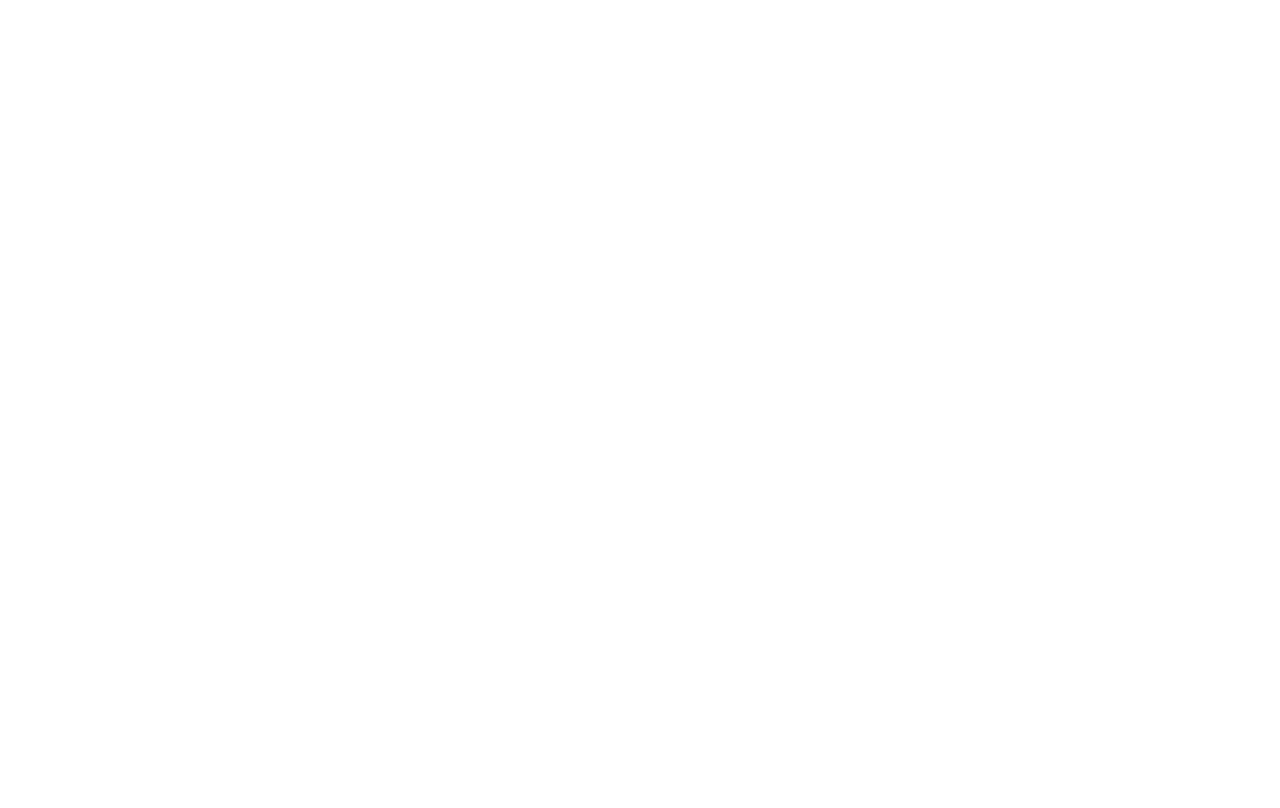
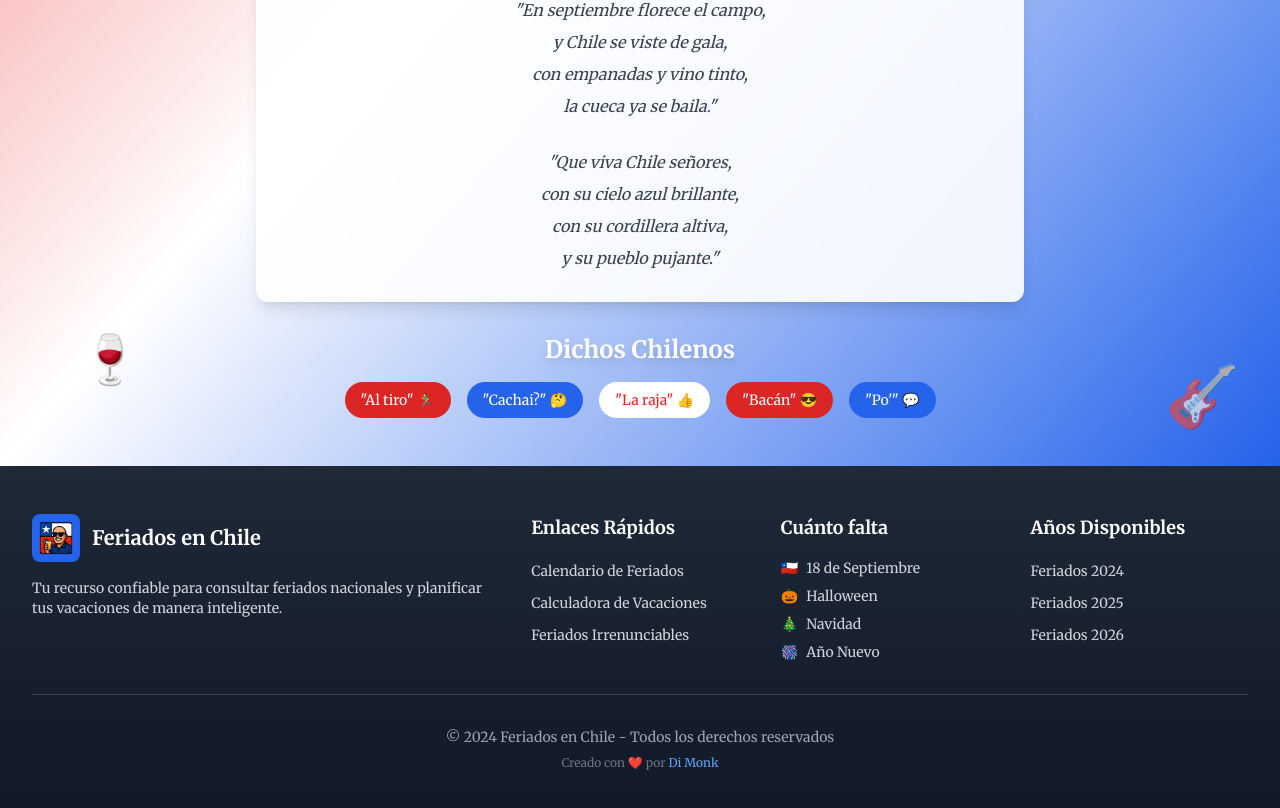
Before and after one commit to Nicolasvegam/tool-feriados-chile, a Next.js app: page /cuanto-falta-18-septiembre in a window 1280 px wide. Before the commit this address had no page. Shown: the part 1102-1910 px from the top of the page. Before the commit the page ends 800 px from the top, so only its background shows below. Built offline with nearby package versions, Linux system fonts and the light colour scheme.

Commit message:
feat(layout): update countdown links and add new event pages

```diff
--- a/app/layout.tsx
+++ b/app/layout.tsx
@@ -128,16 +128,16 @@
                                         <span>⏰</span> Cuánto falta
                                     </button>
                                     <div className="absolute right-0 mt-2 w-48 bg-white rounded-lg shadow-xl opacity-0 invisible group-hover:opacity-100 group-hover:visible transition-all duration-200 z-50">
-                                        <a href="/contador-18-septiembre" className="block px-4 py-3 text-gray-700 hover:bg-blue-50 hover:text-blue-600 transition-colors text-sm">
+                                        <a href="/cuanto-falta-18-septiembre" className="block px-4 py-3 text-gray-700 hover:bg-blue-50 hover:text-blue-600 transition-colors text-sm">
                                             🇨🇱 18 de Septiembre
                                         </a>
-                                        <a href="/contador-halloween" className="block px-4 py-3 text-gray-700 hover:bg-blue-50 hover:text-blue-600 transition-colors text-sm">
+                                        <a href="/cuanto-falta-halloween" className="block px-4 py-3 text-gray-700 hover:bg-blue-50 hover:text-blue-600 transition-colors text-sm">
                                             🎃 Halloween
                                         </a>
-                                        <a href="/contador-navidad" className="block px-4 py-3 text-gray-700 hover:bg-blue-50 hover:text-blue-600 transition-colors text-sm">
+                                        <a href="/cuanto-falta-navidad" className="block px-4 py-3 text-gray-700 hover:bg-blue-50 hover:text-blue-600 transition-colors text-sm">
                                             🎄 Navidad
                                         </a>
-                                        <a href="/contador-ano-nuevo" className="block px-4 py-3 text-gray-700 hover:bg-blue-50 hover:text-blue-600 transition-colors text-sm rounded-b-lg">
+                                        <a href="/cuanto-falta-ano-nuevo" className="block px-4 py-3 text-gray-700 hover:bg-blue-50 hover:text-blue-600 transition-colors text-sm rounded-b-lg">
                                             🎆 Año Nuevo
                                         </a>
                                     </div>
@@ -195,22 +195,22 @@
                                 <h4 className="text-lg font-semibold mb-4">Cuánto falta</h4>
                                 <ul className="space-y-2">
                                     <li>
-                                        <a href="/contador-18-septiembre" className="text-gray-300 hover:text-white transition-colors text-sm flex items-center gap-2">
+                                        <a href="/cuanto-falta-18-septiembre" className="text-gray-300 hover:text-white transition-colors text-sm flex items-center gap-2">
                                             <span>🇨🇱</span> 18 de Septiembre
                                         </a>
                                     </li>
                                     <li>
-                                        <a href="/contador-halloween" className="text-gray-300 hover:text-white transition-colors text-sm flex items-center gap-2">
+                                        <a href="/cuanto-falta-halloween" className="text-gray-300 hover:text-white transition-colors text-sm flex items-center gap-2">
                                             <span>🎃</span> Halloween
                                         </a>
                                     </li>
                                     <li>
-                                        <a href="/contador-navidad" className="text-gray-300 hover:text-white transition-colors text-sm flex items-center gap-2">
+                                        <a href="/cuanto-falta-navidad" className="text-gray-300 hover:text-white transition-colors text-sm flex items-center gap-2">
                                             <span>🎄</span> Navidad
                                         </a>
                                     </li>
                                     <li>
-                                        <a href="/contador-ano-nuevo" className="text-gray-300 hover:text-white transition-colors text-sm flex items-center gap-2">
+                                        <a href="/cuanto-falta-ano-nuevo" className="text-gray-300 hover:text-white transition-colors text-sm flex items-center gap-2">
                                             <span>🎆</span> Año Nuevo
                                         </a>
                                     </li>
--- a/app/sitemap.ts
+++ b/app/sitemap.ts
@@ -26,25 +26,25 @@
       priority: 0.8,
     },
     {
-      url: `${baseUrl}/contador-18-septiembre`,
+      url: `${baseUrl}/cuanto-falta-18-septiembre`,
       lastModified: new Date(),
       changeFrequency: 'yearly',
       priority: 0.7,
     },
     {
-      url: `${baseUrl}/contador-halloween`,
+      url: `${baseUrl}/cuanto-falta-halloween`,
       lastModified: new Date(),
       changeFrequency: 'yearly',
       priority: 0.7,
     },
     {
-      url: `${baseUrl}/contador-navidad`,
+      url: `${baseUrl}/cuanto-falta-navidad`,
       lastModified: new Date(),
       changeFrequency: 'yearly',
       priority: 0.7,
     },
     {
-      url: `${baseUrl}/contador-ano-nuevo`,
+      url: `${baseUrl}/cuanto-falta-ano-nuevo`,
       lastModified: new Date(),
       changeFrequency: 'yearly',
       priority: 0.7,
```
Also changed, not shown: app/cuanto-falta-18-septiembre/page.tsx (renamed from app/contador-18-septiembre/page.tsx), app/cuanto-falta-ano-nuevo/layout.tsx (renamed from app/contador-ano-nuevo/layout.tsx), app/cuanto-falta-ano-nuevo/page.tsx (renamed from app/contador-ano-nuevo/page.tsx), app/cuanto-falta-halloween/layout.tsx (renamed from app/contador-halloween/layout.tsx), app/cuanto-falta-halloween/page.tsx (renamed from app/contador-halloween/page.tsx), app/cuanto-falta-navidad/layout.tsx (renamed from app/contador-navidad/layout.tsx), app/cuanto-falta-navidad/page.tsx (renamed from app/contador-navidad/page.tsx), 1 other file (tests, documents, lock files or other folders).
